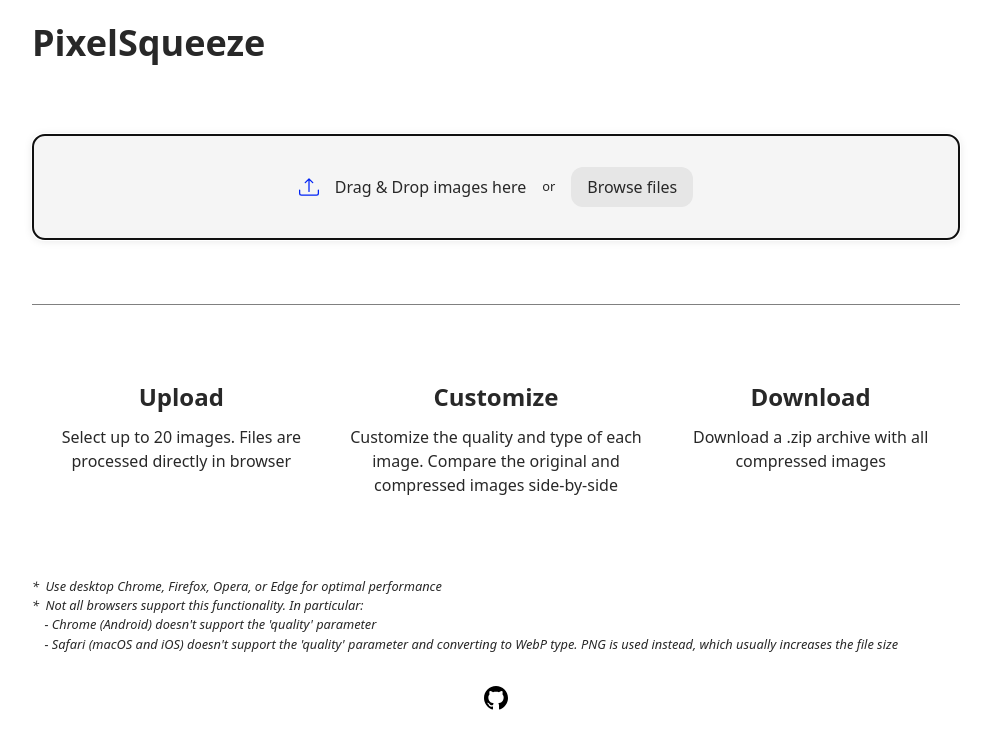
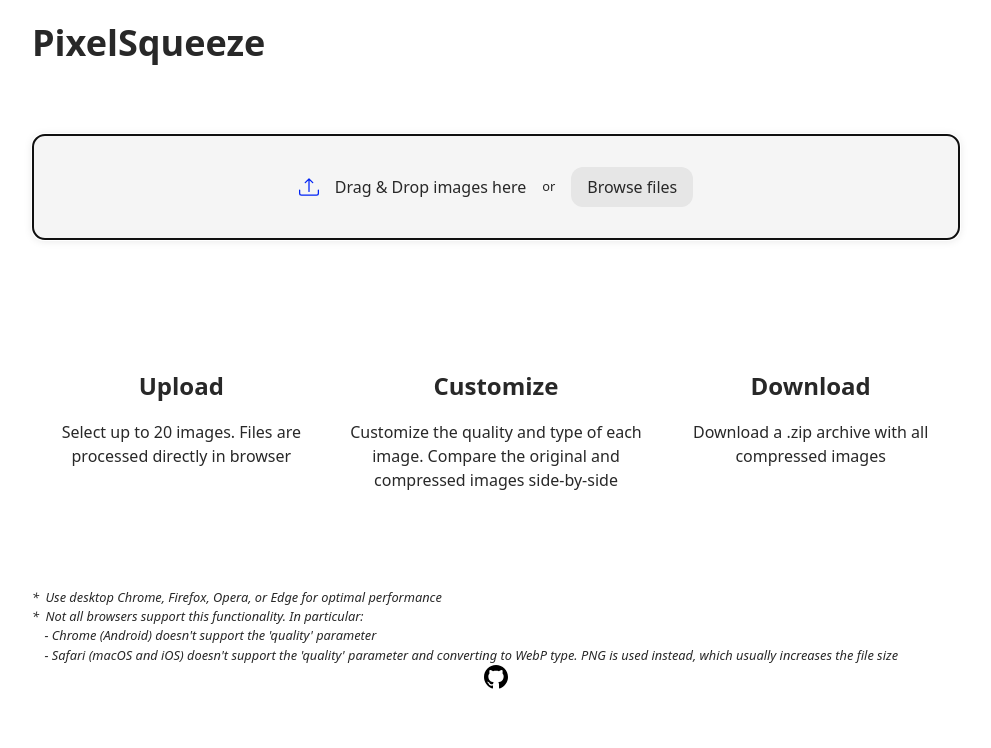
Before and after one commit to romanstetsyk/PixelSqueeze, a React (Create React App) app: page / in a window 1280 px wide. Shown: the top 748 px of the page, without its empty margins (144-1135 px from the left). Built offline with nearby package versions, Linux system fonts and the light colour scheme.

Commit message:
card layout

```diff
--- a/src/components/App/App.js
+++ b/src/components/App/App.js
@@ -9,7 +9,7 @@
   Header,
 } from "components";
 import { useEffect, useState } from "react";
-import { CardWrapper, Container, Footer, Section } from "./App.styled";
+import { Container, Footer, Section } from "./App.styled";
 
 export const App = () => {
   const [originalFiles, setOriginalFiles] = useState([]);
@@ -78,7 +78,7 @@
         )}
 
         {activeFileCompressed && (
-          <Container id="preview" mb={20}>
+          <Container id="preview">
             <ImageComparison
               activeFileOriginal={activeFileOriginal}
               activeFileCompressed={activeFileCompressed}
@@ -88,9 +88,13 @@
         )}
       </Section>
 
-      <Section as="section">
-        <Container>
-          <CardWrapper>
+      <Section as="section" py={20}>
+        <Container
+          display="grid"
+          gridTemplateColumns="repeat(auto-fit, minmax(16em, 1fr))"
+          gridGap={4}
+          textAlign="center"
+        >
           <Card
             title="Upload"
             text="Select up to 20 images. Files are processed directly in browser"
@@ -103,12 +107,11 @@
             title="Download"
             text="Download a .zip archive with all compressed images"
           />
-          </CardWrapper>
-          <Note />
         </Container>
       </Section>
       <Footer>
         <Container>
+          <Note />
           <FooterContent></FooterContent>
         </Container>
       </Footer>
--- a/src/components/App/App.styled.js
+++ b/src/components/App/App.styled.js
@@ -11,6 +11,7 @@
   shadow,
   compose,
   system,
+  typography,
 } from "styled-system";
 
 export const Footer = styled.footer`
@@ -21,21 +22,15 @@
   display: flex;
 `;
 
-export const CardWrapper = styled.div`
-  display: grid;
-  grid-template-columns: repeat(auto-fit, minmax(16em, 1fr));
-  grid-gap: 1rem;
-  text-align: center;
-  padding: 5rem 0;
-  border-top: 1px solid grey;
-`;
-
-export const Section = styled("div")({
-  paddingTop: p => p.theme.space[4],
-  paddingBottom: p => p.theme.space[4],
+export const Section = styled("div")(
+  {
+    paddingTop: p => p.theme.space[4],
+    paddingBottom: p => p.theme.space[4],
+  },
   layout,
   flexbox,
-});
+  space
+);
 
 const defaults = { space: [0, 4, 8, 16, 32, 64, 128, 256, 512] };
 
@@ -49,7 +44,8 @@
     border,
     color,
     background,
-    shadow
+    shadow,
+    typography
   ),
   system({
     gap: { property: "gap", scale: "space", defaultScale: defaults.space },
--- a/src/components/Card/Card.jsx
+++ b/src/components/Card/Card.jsx
@@ -1,10 +1,10 @@
-import { StyledCard } from "./Card.styled";
+import { Box } from "components/App/App.styled";
 
 export const Card = ({ title, text }) => {
   return (
-    <StyledCard>
+    <Box display="flex" flexDirection="column" gap={4}>
       <h2>{title}</h2>
       <p>{text}</p>
-    </StyledCard>
+    </Box>
   );
 };
--- a/src/components/Card/Card.styled.js
+++ /dev/null
@@ -1,8 +0,0 @@
-import styled from "styled-components";
-
-export const StyledCard = styled.div`
-  display: flex;
-  flex-direction: column;
-  gap: 1rem;
-  line-height: 1.5em;
-`;
```
Lines whose indentation alone changed are shown as unchanged.
